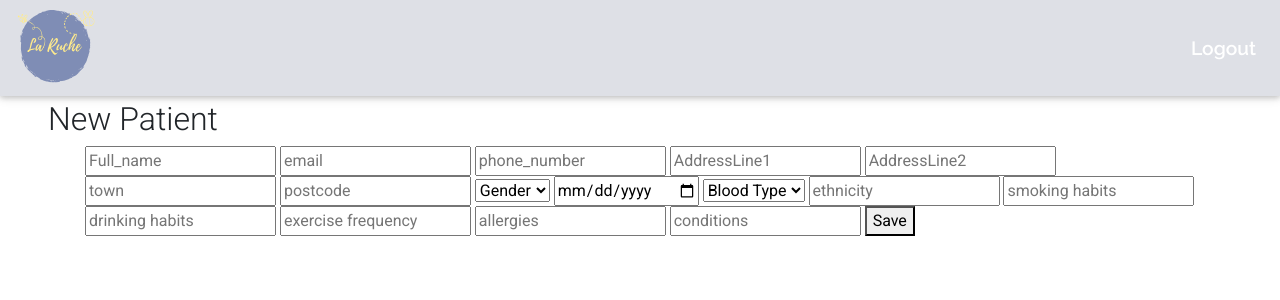
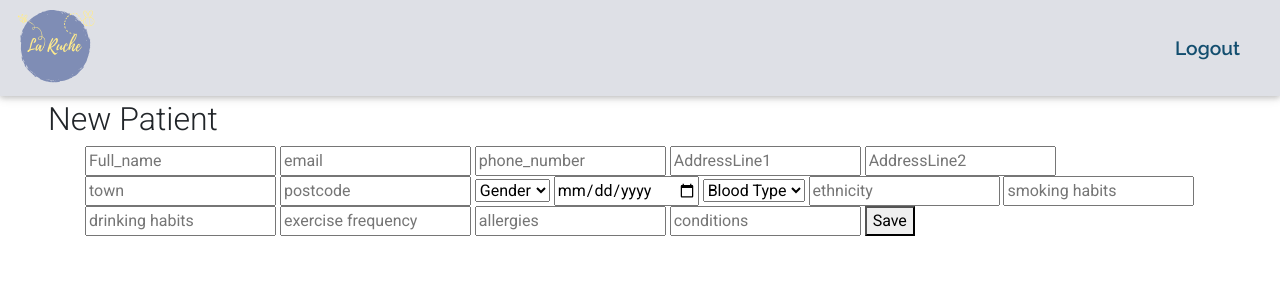
Before and after one commit to ClaireLally8/La-Ruche, a Flask app: page /new in a window 1280 px wide. Shown: the top 300 px of the page. Run offline with Flask 2, Linux system fonts and the light colour scheme; some libraries are stand-ins or nearby versions.

Commit message:
restyled base page

```diff
--- a/templates/base.html
+++ b/templates/base.html
@@ -24,17 +24,15 @@
 
   <body>
     <!--Navbar -->
-<nav class="mb-1 navbar navbar-expand-lg navbar-dark purple-bkgd purple-font">
+    <nav class="mb-1 navbar navbar-expand-lg">
       <img class="img-fluid" src="../static/images/logo.svg" height=80 width=80>
-  <button class="navbar-toggler" type="button" data-toggle="collapse" data-target="#navbarSupportedContent-4"
-    aria-controls="navbarSupportedContent-4" aria-expanded="false" aria-label="Toggle navigation">
+      <button class="navbar-toggler" type="button" data-toggle="collapse" data-target="#navbarSupportedContent-4" aria-controls="navbarSupportedContent-4" aria-expanded="false" aria-label="Toggle navigation">
         <span class="navbar-toggler-icon"></span>
       </button>
       <div class="collapse navbar-collapse" id="navbarSupportedContent-4">
         <ul class="navbar-nav ml-auto">
           <li class="nav-item">
-        <a class="nav-link montserrat-200 eggshell-font font-medium" href="{{ url_for('logout') }}">
-          <i class="fab active"></i>Logout</a>
+            <a class="nav-link pr-4" href="{{ url_for('logout') }}">Logout</a>
           </li>
         </ul>
       </div>
@@ -42,7 +40,6 @@
     <!--/.Navbar -->
     <div class="px-5 col-12">
       {% block body %}{% endblock %}
-    </div>
     </div>
     <!-- JQuery -->
     <script type="text/javascript" src="https://cdnjs.cloudflare.com/ajax/libs/jquery/3.5.1/jquery.min.js"></script>
```
Lines whose indentation alone changed are shown as unchanged.
